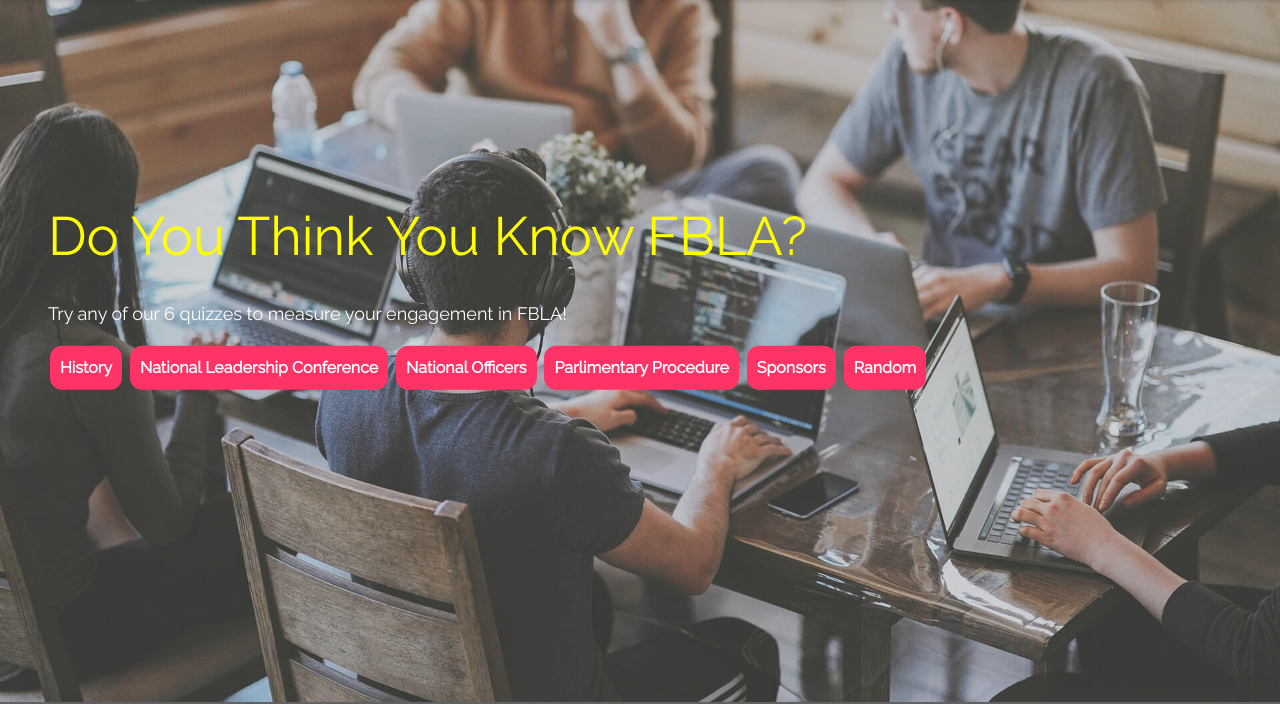
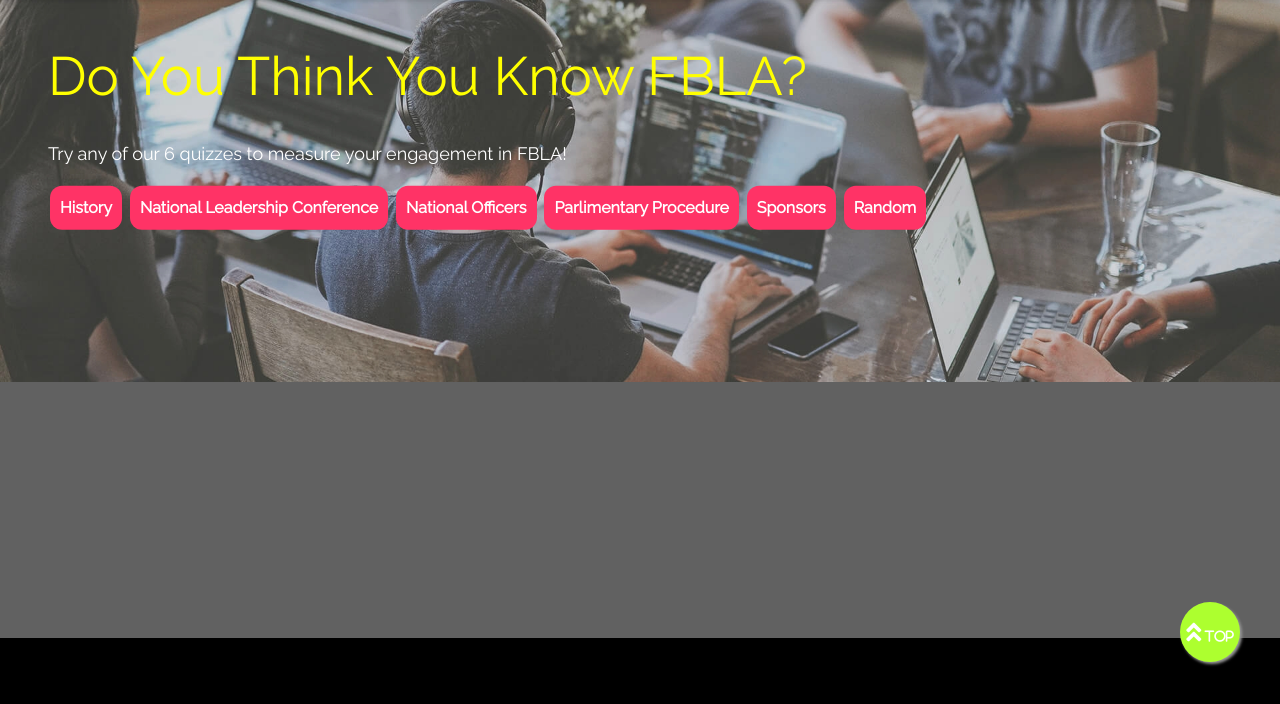
Before and after one commit to tienmdoan/FBLA-quizzes, a plain HTML site: page www/index.html in a window 1280 px wide. Shown: the part 98-802 px from the top of the page. Drawn offline with Linux system fonts and the light colour scheme.

Commit message:
update index to fix picture too large.  add the releases to under assets

```diff
--- a/www/index.html
+++ b/www/index.html
@@ -32,7 +32,7 @@
   background-position: center;
   background-size: cover;
   background-image: url("images/background4b.jpg");
-  min-height: 100%;
+  min-height: 60%;
 }
 
 .w3-bar .w3-button {
```
Also changed, not shown: 3 other files.
